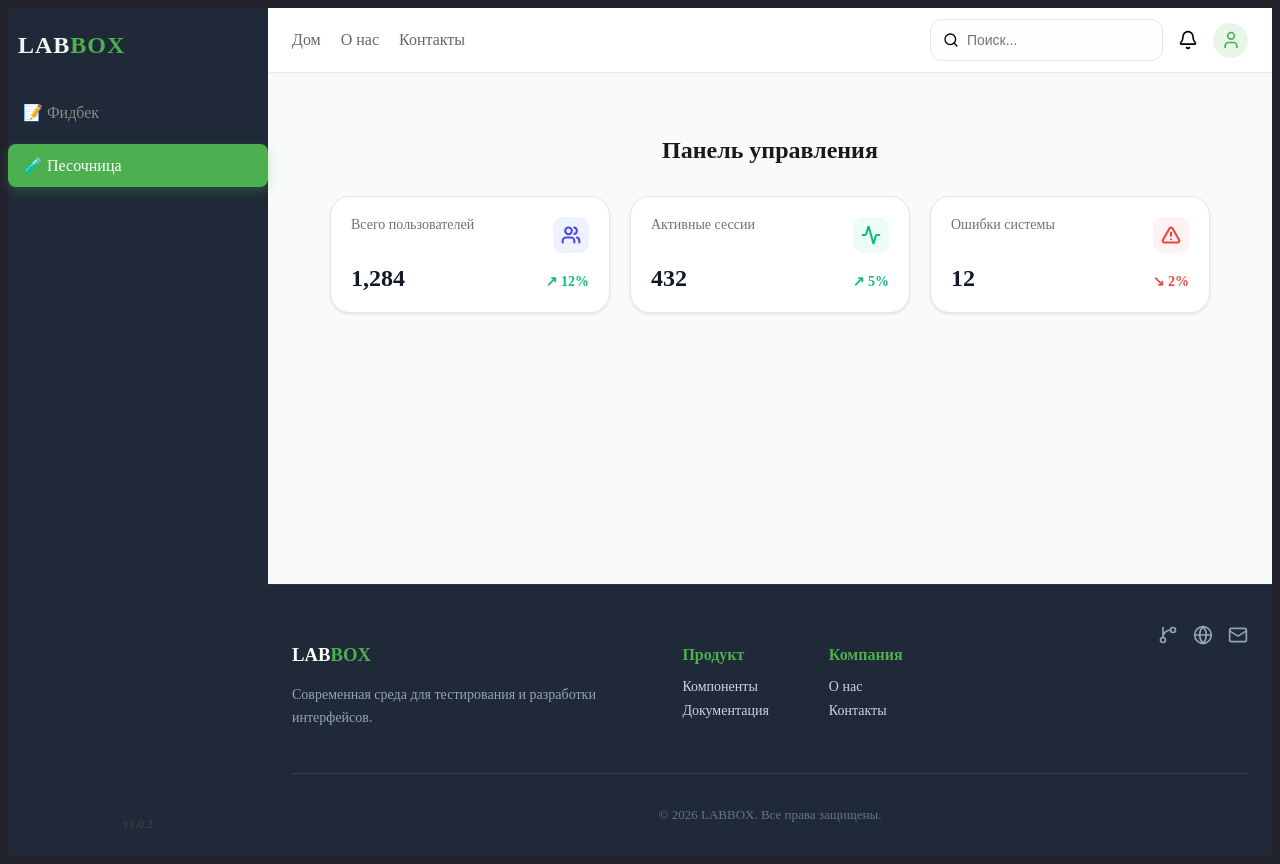
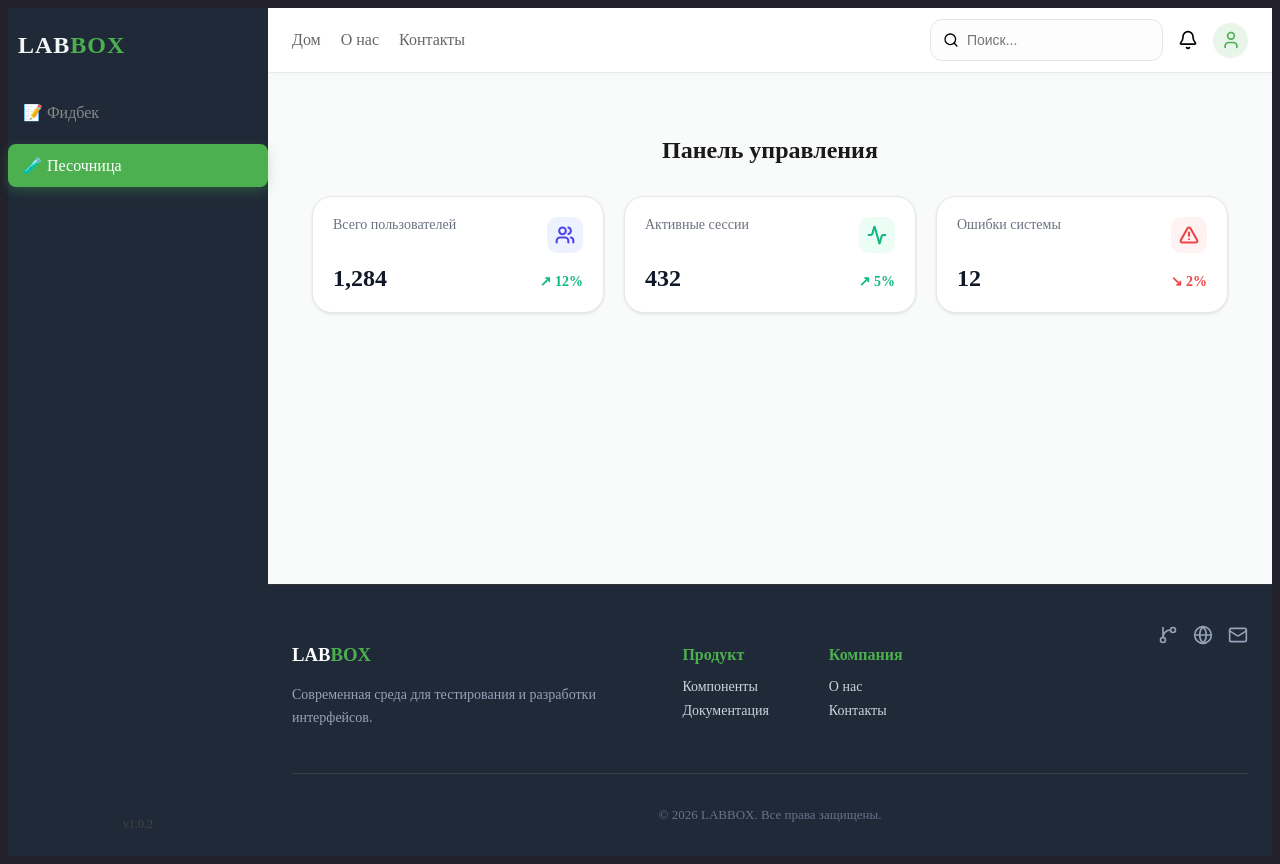
Before and after one commit to LGalushka/React-UI-Lab, a React (Vite) app: page /sandbox in a window 1280 px wide. Built offline with nearby package versions, Linux system fonts and the light colour scheme.

Commit message:
fix: переделала сетку с Grid на Flexbox для правильного центрирования карточек дабавлена анимация при переходе на страницу

```diff
--- a/src/pages/FeedbackRorm/FeedbackRorm.module.css
+++ b/src/pages/FeedbackRorm/FeedbackRorm.module.css
@@ -15,12 +15,19 @@
   text-align: center;
   font-size: 30px;
   margin-bottom: 0;
+}
 
-}
 
 .submitted {
   text-align: center;
   padding: 40px;
+  animation: fadeIn 0.5s ease-out forwards;
+}
+
+.formInner {
+  display: flex;
+  flex-direction: column;
+  gap: 25px;
   animation: fadeIn 0.5s ease-out forwards;
 }
 
--- a/src/pages/FeedbackRorm/FeedbackRorm.tsx
+++ b/src/pages/FeedbackRorm/FeedbackRorm.tsx
@@ -33,13 +33,13 @@ const FeedbackForm = () => {
     <div className={styles.form}>
 
       {isSubmitted ? (
-        <div className={styles.submitted}>
+        <div key="success" className={styles.submitted}>
           <h2>✔ Спасибо за отзыв!</h2>
           <p>Ваше мнение очень важно для нас.</p>
           <Button onClick={handleReset}>Написать еще раз</Button>
         </div>
       ) : (
-        <>
+        <div key="form" className={styles.formInner}>
         <h2>Оставить отзыв</h2>
 
       <ProgressBar progress={progressValue} label="Заполнение анкеты" />
@@ -76,7 +76,7 @@ const FeedbackForm = () => {
         >
           Отправить
         </Button>
-        </>
+        </div>
         )}
     </div>
   )
--- a/src/pages/SandboxPage/SandboxPage.module.css
+++ b/src/pages/SandboxPage/SandboxPage.module.css
@@ -3,6 +3,8 @@
   display: flex;
   flex-direction: column;
   align-items: center;
+  animation: fadeIn 0.5s ease-out forwards;
+  width: 100%;
 }
 
 .title {
@@ -14,14 +16,27 @@
 }
 
 .grid {
-  display: grid;
-  /* auto-fill сам решит, сколько карточек влезет в ряд */
-  /* 280px — минимальная ширина, при которой карточка выглядит ок */
-  grid-template-columns: repeat(auto-fit, 280px);
+  display: flex;
+  flex-wrap: wrap;
   justify-content: center;
   gap: 20px;
 
-  max-width: 1200px;
+  width: 100%;max-width: 1200px;
   margin: 0 auto;
-  width: 100%;
 }
+
+.grid > * {
+  flex: 0 1 280px;
+  max-width: 250px;
+}
+
+@keyframes fadeIn {
+  from {
+    opacity: 0;
+    transform: translateY(10px);
+  }
+  to {
+    opacity: 1;
+    transform: translateY(0);
+  }
+}
```
Also changed, not shown: src/components/layout/Sidebar/Sidebar.module.css (line endings or trailing spaces).
